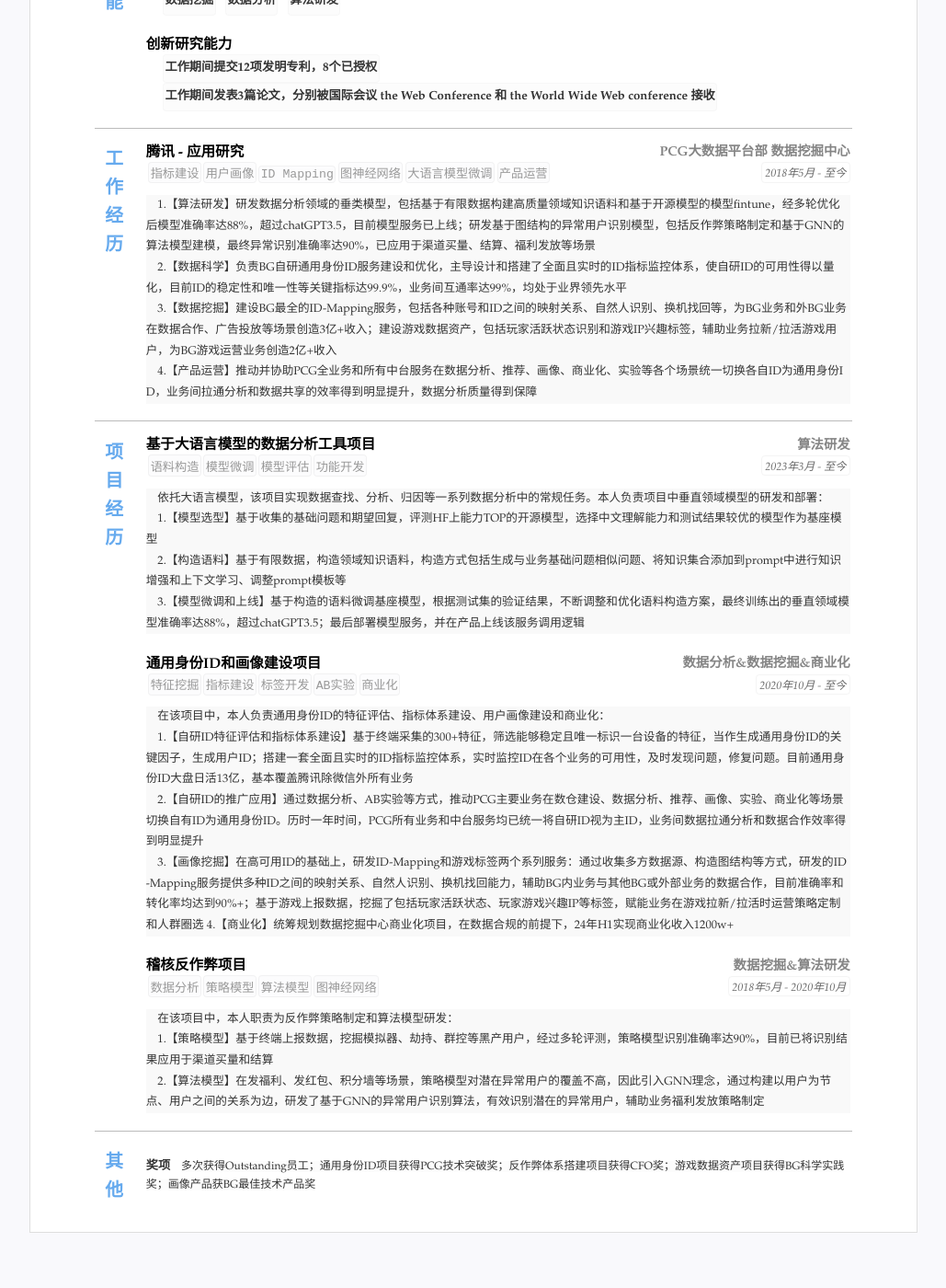
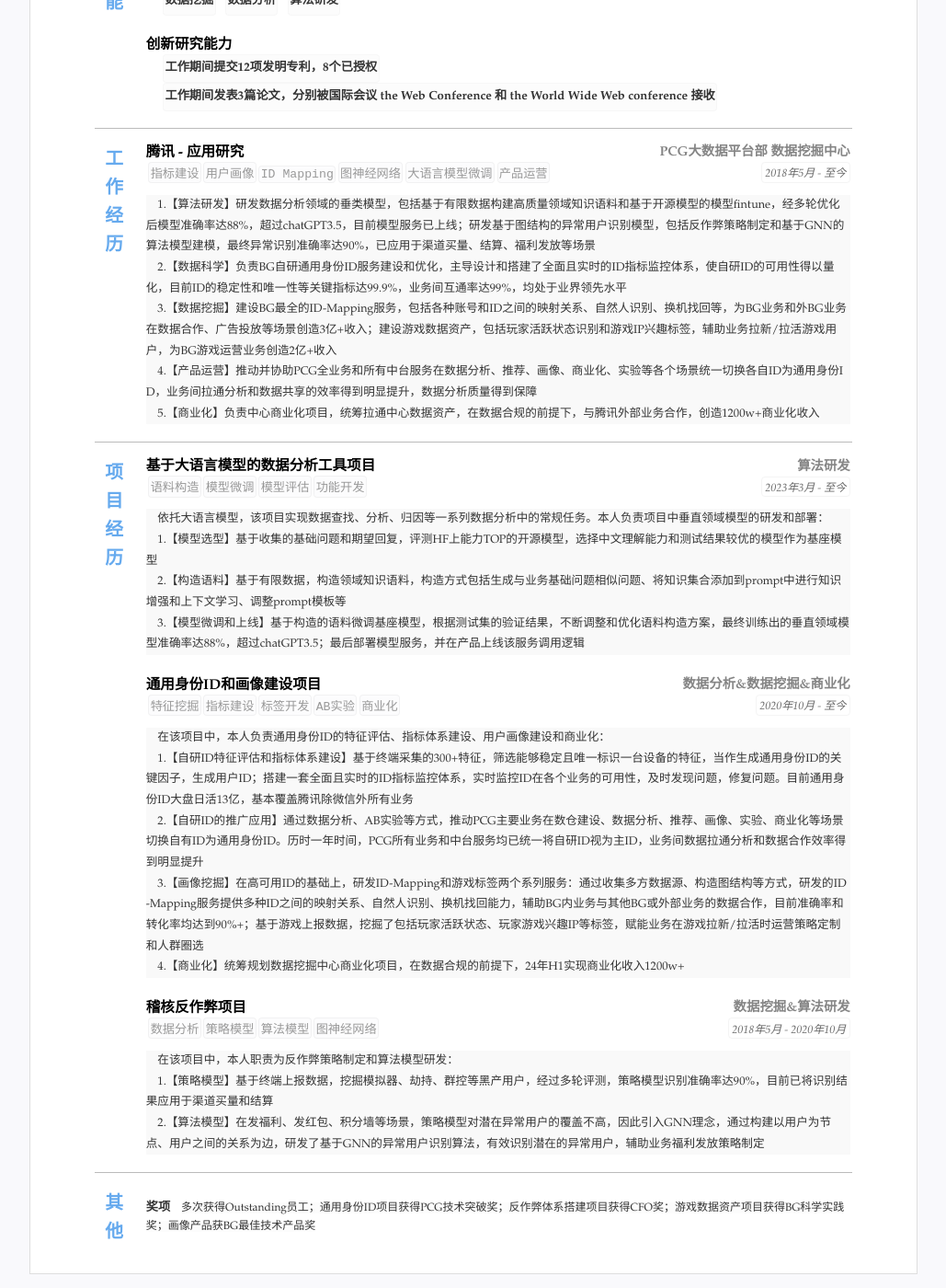
Before and after one commit to wenruity/resume1, a Jekyll site: the page built from index.html, in a window 1280 px wide and 1400 px high, scrolled down 458 px. Shown: the whole window at 92% size, without its empty margins (125-1154 px from the left). Built offline with Jekyll 4.4.1, drawn with Linux system fonts in a browser that asks for light colours; before the commit the page ends 1812 px from its top, so only the background shows below that.

Commit message:
Update resume.yml

```diff
--- a/_data/resume.yml
+++ b/_data/resume.yml
@@ -79,7 +79,8 @@ main: #简历主要内容，
     detail: 1.【算法研发】研发数据分析领域的垂类模型，包括基于有限数据构建高质量领域知识语料和基于开源模型的模型fintune，经多轮优化后模型准确率达88%，超过chatGPT3.5，目前模型服务已上线；研发基于图结构的异常用户识别模型，包括反作弊策略制定和基于GNN的算法模型建模，最终异常识别准确率达90%，已应用于渠道买量、结算、福利发放等场景 <br>  &nbsp &nbsp
             2.【数据科学】负责BG自研通用身份ID服务建设和优化，主导设计和搭建了全面且实时的ID指标监控体系，使自研ID的可用性得以量化，目前ID的稳定性和唯一性等关键指标达99.9%，业务间互通率达99%，均处于业界领先水平 <br>  &nbsp &nbsp
             3.【数据挖掘】建设BG最全的ID-Mapping服务，包括各种账号和ID之间的映射关系、自然人识别、换机找回等，为BG业务和外BG业务在数据合作、广告投放等场景创造3亿+收入；建设游戏数据资产，包括玩家活跃状态识别和游戏IP兴趣标签，辅助业务拉新/拉活游戏用户，为BG游戏运营业务创造2亿+收入 <br>  &nbsp &nbsp
-            4.【产品运营】推动并协助PCG全业务和所有中台服务在数据分析、推荐、画像、商业化、实验等各个场景统一切换各自ID为通用身份ID，业务间拉通分析和数据共享的效率得到明显提升，数据分析质量得到保障
+            4.【产品运营】推动并协助PCG全业务和所有中台服务在数据分析、推荐、画像、商业化、实验等各个场景统一切换各自ID为通用身份ID，业务间拉通分析和数据共享的效率得到明显提升，数据分析质量得到保障 <br>  &nbsp &nbsp
+            5.【商业化】负责中心商业化项目，统筹拉通中心数据资产，在数据合规的前提下，与腾讯外部业务合作，创造1200w+商业化收入
 
 
   # - title: 腾讯 PCG - 基于大语言模型的数据分析工具项目，算法研发
@@ -143,7 +144,7 @@ main: #简历主要内容，
     detail: 在该项目中，本人负责通用身份ID的特征评估、指标体系建设、用户画像建设和商业化： <br>  &nbsp &nbsp
             1.【自研ID特征评估和指标体系建设】基于终端采集的300+特征，筛选能够稳定且唯一标识一台设备的特征，当作生成通用身份ID的关键因子，生成用户ID；搭建一套全面且实时的ID指标监控体系，实时监控ID在各个业务的可用性，及时发现问题，修复问题。目前通用身份ID大盘日活13亿，基本覆盖腾讯除微信外所有业务 <br>  &nbsp &nbsp
             2.【自研ID的推广应用】通过数据分析、AB实验等方式，推动PCG主要业务在数仓建设、数据分析、推荐、画像、实验、商业化等场景切换自有ID为通用身份ID。历时一年时间，PCG所有业务和中台服务均已统一将自研ID视为主ID，业务间数据拉通分析和数据合作效率得到明显提升 <br>  &nbsp &nbsp
-            3.【画像挖掘】在高可用ID的基础上，研发ID-Mapping和游戏标签两个系列服务：通过收集多方数据源、构造图结构等方式，研发的ID-Mapping服务提供多种ID之间的映射关系、自然人识别、换机找回能力，辅助BG内业务与其他BG或外部业务的数据合作，目前准确率和转化率均达到90%+；基于游戏上报数据，挖掘了包括玩家活跃状态、玩家游戏兴趣IP等标签，赋能业务在游戏拉新/拉活时运营策略定制和人群圈选
+            3.【画像挖掘】在高可用ID的基础上，研发ID-Mapping和游戏标签两个系列服务：通过收集多方数据源、构造图结构等方式，研发的ID-Mapping服务提供多种ID之间的映射关系、自然人识别、换机找回能力，辅助BG内业务与其他BG或外部业务的数据合作，目前准确率和转化率均达到90%+；基于游戏上报数据，挖掘了包括玩家活跃状态、玩家游戏兴趣IP等标签，赋能业务在游戏拉新/拉活时运营策略定制和人群圈选 <br>  &nbsp &nbsp
             4.【商业化】统筹规划数据挖掘中心商业化项目，在数据合规的前提下，24年H1实现商业化收入1200w+
     sub: 数据分析&数据挖掘&商业化
 
```
